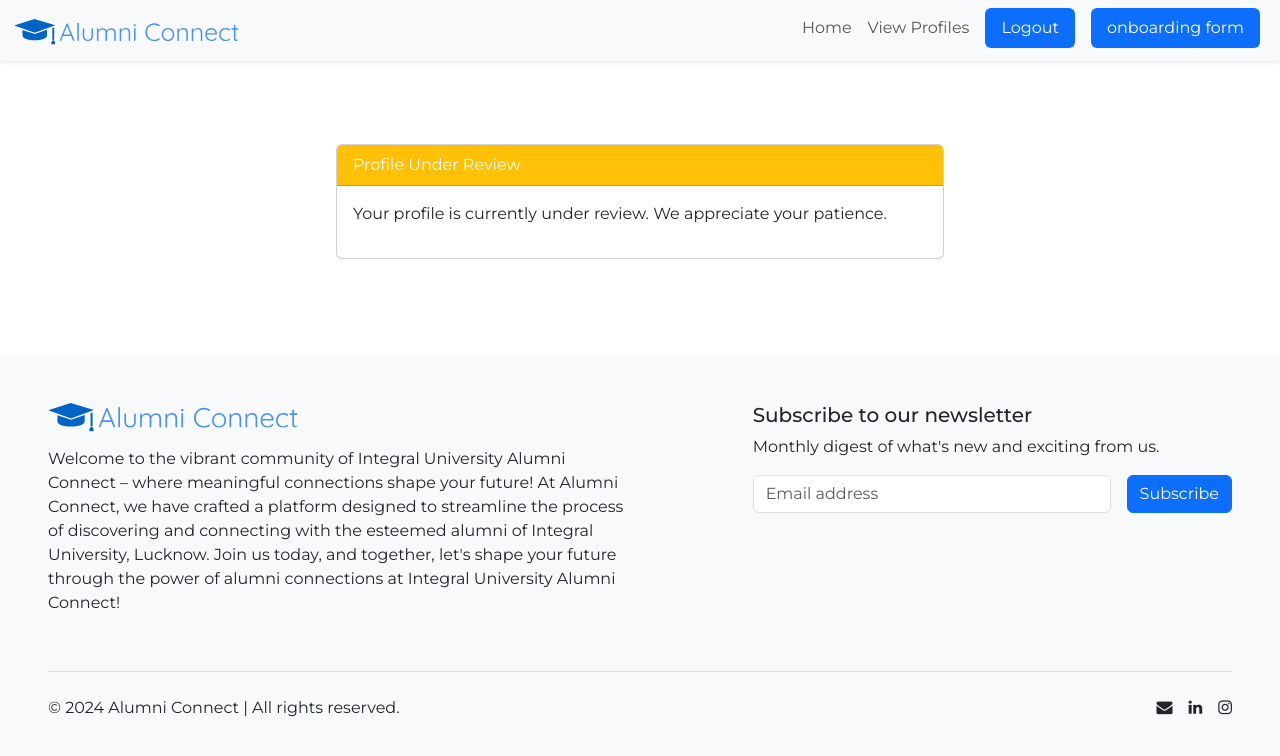
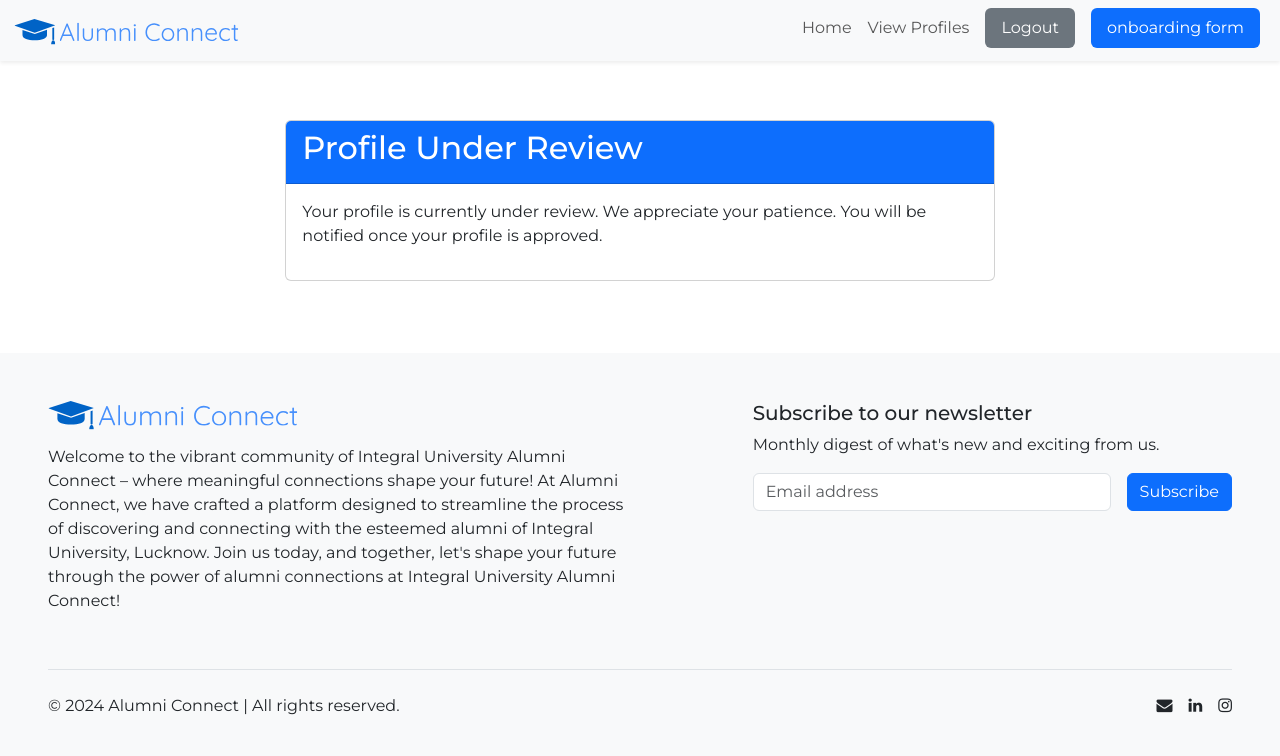
Before and after one commit to khubaibkm/alumniConnect, a React (Vite) app: page /undereview in a window 1280 px wide. Shown: the top 756 px of the page. Built offline with nearby package versions, Linux system fonts and the light colour scheme; no server answers; the database is empty; sample sign-in values are in the browser's storage.

Commit message:
ui changes

```diff
--- a/src/App.jsx
+++ b/src/App.jsx
@@ -64,7 +64,10 @@
               path="/profile"
               element={<Protected Component={MyProfile} />}
             />
-            <Route path="/undereview" element={<UnderReview />} />
+            <Route
+              path="/undereview"
+              element={<Protected Component={UnderReview} />}
+            />
             <Route path="/admin" element={<AdminDashboard />} />
             <Route path="/error" element={<UnauthorizedError />} />
             <Route path="/team" element={<Team />} />
--- a/src/components/Navbar.jsx
+++ b/src/components/Navbar.jsx
@@ -139,7 +139,7 @@
             <li className="nav-item">
               {isSignedIn ? (
                 <a
-                  className="nav-link bg-primary rounded text-white px-3 py-2 mx-2 button-animated"
+                  className="nav-link bg-secondary rounded text-white px-3 py-2 mx-2 "
                   href="#"
                   onClick={handleSignOut}
                 >
--- a/src/components/Sliderr.jsx
+++ b/src/components/Sliderr.jsx
@@ -106,7 +106,6 @@
         },
       },
     ],
-
   };
   return (
     <div className="sliderr">
@@ -119,7 +118,7 @@
         style={{ margin: "40px 40px", overflowX: "none" }}
       >
         <Slider {...settings} className="autoplay-slider">
-          {profiles.slice(0, 10).map((profile) => (
+          {profiles.slice(0, 9).map((profile) => (
             <div key={profile.id} className="slider-card center">
               {profile.profileImageUrl ? (
                 <img
--- a/src/pages/SignIn.jsx
+++ b/src/pages/SignIn.jsx
@@ -190,14 +190,8 @@
                   <div className="col-lg-6 order-1">
                     <div className="p-4 p-sm-7">
                       {/* <!-- Logo --> */}
-                      <div className="row">
-                        <a>
-                          <img
-                            className="h-50px mb-4 d-flex p-2"
-                            src="/vite.svg"
-                            alt="logo"
-                          />
-                        </a>
+                      <div className="row mb-5">
+                        <a></a>
                       </div>
                       {/* <!-- Title --> */}
                       <h2 className="mb-2 text-center">Welcome back</h2>
--- a/src/pages/SignUp.css
+++ b/src/pages/SignUp.css
@@ -11,7 +11,6 @@
      color: black;
  }
 
-<<<<<<< HEAD
  .signup {
      position: relative;
      top: -1.5rem;
@@ -19,16 +18,6 @@
      padding: 1%;
      border: 2px solid #8c8c8c;
  }
-=======
-.signup {
-    position: relative;
-    top: -1.5rem;
-    width: 16rem;
-    padding: 1%;
-    border: 2px solid #8c8c8c;
-    margin: auto;
-}
->>>>>>> 81dbf3f8488204f7bf80daa96d4b7512cbd4c538
 
  .container {
      margin-top: 0rem !important;
--- a/src/pages/SignUp.jsx
+++ b/src/pages/SignUp.jsx
@@ -30,8 +30,8 @@
 
       if (userSignInMethods.length > 0) {
         // Email is already registered, show an error message
-        toast.success("User signed in successfully!");
-        navigate("/");
+        toast.success("User signed in successfully! fill-up the form");
+        navigate("/On_boarding_form");
       } else {
         // If email is not registered, proceed with your logic
         navigate("/On_boarding_form");
@@ -87,14 +87,8 @@
                   <div className="col-lg-6 order-1">
                     <div className="p-4 p-sm-7">
                       {/* <!-- Logo --> */}
-                      <div className="row">
-                        <a>
-                          <img
-                            className="h-50px mb-4 d-flex p-2"
-                            src="/vite.svg"
-                            alt="logo"
-                          />
-                        </a>
+                      <div className="row mb-5">
+                        <a></a>
                       </div>
                       {/* <!-- Title --> */}
                       <h2 className="mb-2 text-center">
--- a/src/pages/UnderReview.jsx
+++ b/src/pages/UnderReview.jsx
@@ -2,17 +2,17 @@
 
 const UnderReview = () => {
   return (
-    <div className="container mt-5 p-5">
-      <div className="row justify-content-center m-5">
+    <div className="container mt-5 py-4">
+      <div className="row justify-content-center mx-2 my-5">
         <div className="col-md-8">
-          <div className="card">
-            <div className="card-header bg-warning text-white">
-              Profile Under Review
+          <div className="card ">
+            <div className="card-header bg-primary text-white">
+              <h2>Profile Under Review</h2>
             </div>
             <div className="card-body">
               <p>
                 Your profile is currently under review. We appreciate your
-                patience.
+                patience. You will be notified once your profile is approved.
               </p>
             </div>
           </div>
```
Lines whose indentation alone changed are shown as unchanged.
